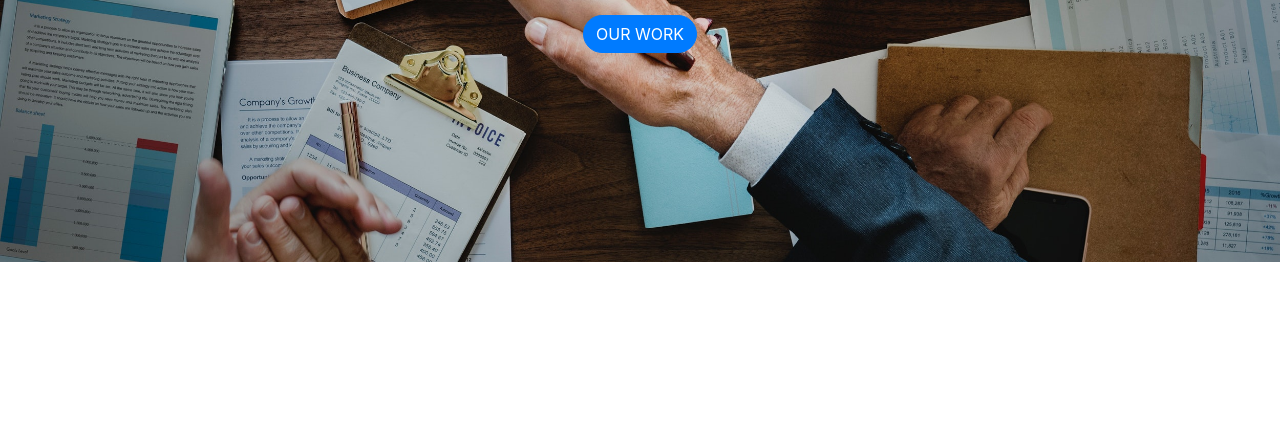
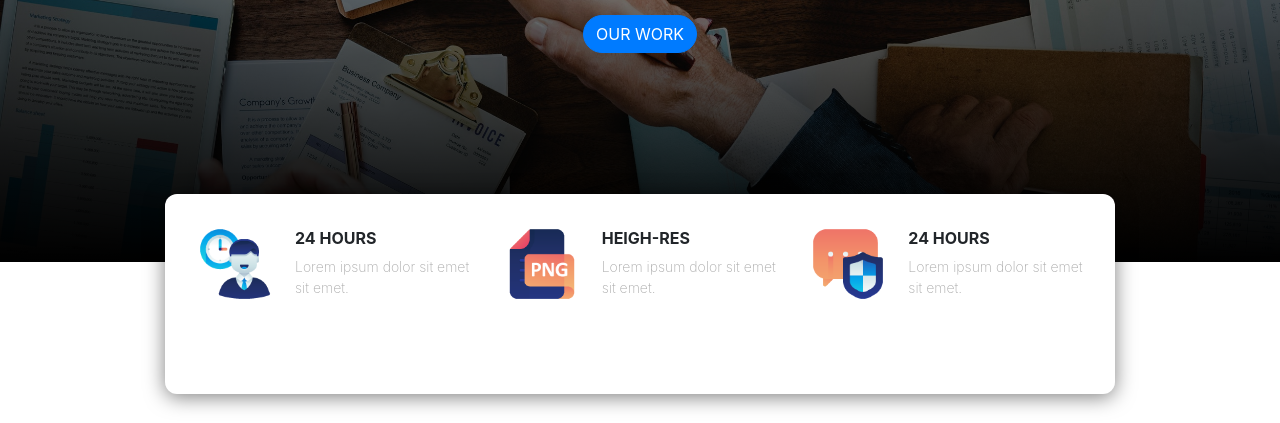
Before and after one commit to Rizzags/landing_page, a plain HTML site: page index.html in a window 1280 px wide. Shown: the part 377-800 px from the top of the page. Drawn offline with nearby package versions, Linux system fonts and the light colour scheme; a web font is replaced by a local one.

Commit message:
Menambahkan gradien pada jumbotron dan info panel

```diff
--- a/index.html
+++ b/index.html
@@ -44,6 +44,35 @@
     </div>
     <!-- Akhir Jumbroton -->
 
+    <!-- Container -->
+      <div class="container">
+        <div class="row justify-content-center">
+         <div class="col-10 info-panel">
+          <div class="row">
+            <div class="col-lg">
+             <img src="img/employee.png" alt="employe" class="float-left">
+             <h4>24 Hours</h4>
+             <p>Lorem ipsum dolor sit emet sit emet.</p>
+            </div>
+            <div class="col-lg">
+             <img src="img/hires.png" alt="High Res" class="float-left">
+             <h4>Heigh-Res</h4>
+             <p>Lorem ipsum dolor sit emet sit emet.</p>
+            </div>
+            <div class="col-lg">
+             <img src="img/security.png" alt="employe" class="float-left">
+             <h4>24 Hours</h4>
+             <p>Lorem ipsum dolor sit emet sit emet.</p>
+            </div>
+          </div>
+         </div>
+        </div>
+      </div>
+    <!-- Akhir Container -->
+
+
+
+
 
 
     <!-- Optional JavaScript -->
--- a/style.css
+++ b/style.css
@@ -1,5 +1,10 @@
 /*navbar */
 
+.navbar{
+	/*agar navbarnya ada didepan */
+	position: relative;
+	z-index: 1;
+}
 
 .navbar-brand{
 	font-family: Viga;
@@ -12,7 +17,28 @@
 	text-align: center;
 	background-size: cover;
 	height: 540px;
+	position: relative;
 	/*agar jumbrootronnya ke atas mengikuti nvbar*/
+}
+
+.jumbotron .container{
+	position: relative;
+	z-index: 1;
+}
+/*gradasi warna*/
+/*membuat lapisan sbesar jumbotron*/
+.jumbotron::after{
+	content: '';
+	display: block;
+	width: 100%;
+	height: 80%;
+	/*image ada bayangan hitam*/
+	background-image: linear-gradient(to top, rgba(0,0,0,1), rgba(0,0,0,0));
+	/*background-color: black;*/
+	/*naik 1 dimensi*/
+	position: absolute;
+	/*agar posisi sama dengan jumbtron*/
+	bottom: 0;
 }
 
 .jumbotron .display-4{
@@ -27,6 +53,36 @@
 .jumbotron .display-4 span{
 	font-weight: 500;
 }
+
+/*info panel*/
+.info-panel{
+	box-shadow: 0 3px 20px rgba(0, 0, 0, 0.5);
+	border-radius: 12px;
+	margin: -100px;
+	background-color: white;
+	padding: 30px;
+}
+
+.info-panel img{
+	width: 80px;
+	height: 80px;
+	margin-right: 20px;
+	margin-bottom: 20px;
+}
+
+.info-panel h4{
+	font-size: 16px;
+	text-transform: uppercase;
+	font-weight: bold;
+	margin-top: 5px;
+}
+
+.info-panel p{
+	font-size: 14px;
+	color: #acacac;
+	font-weight: 200;
+}
+
 
 
 /* utility */
```
